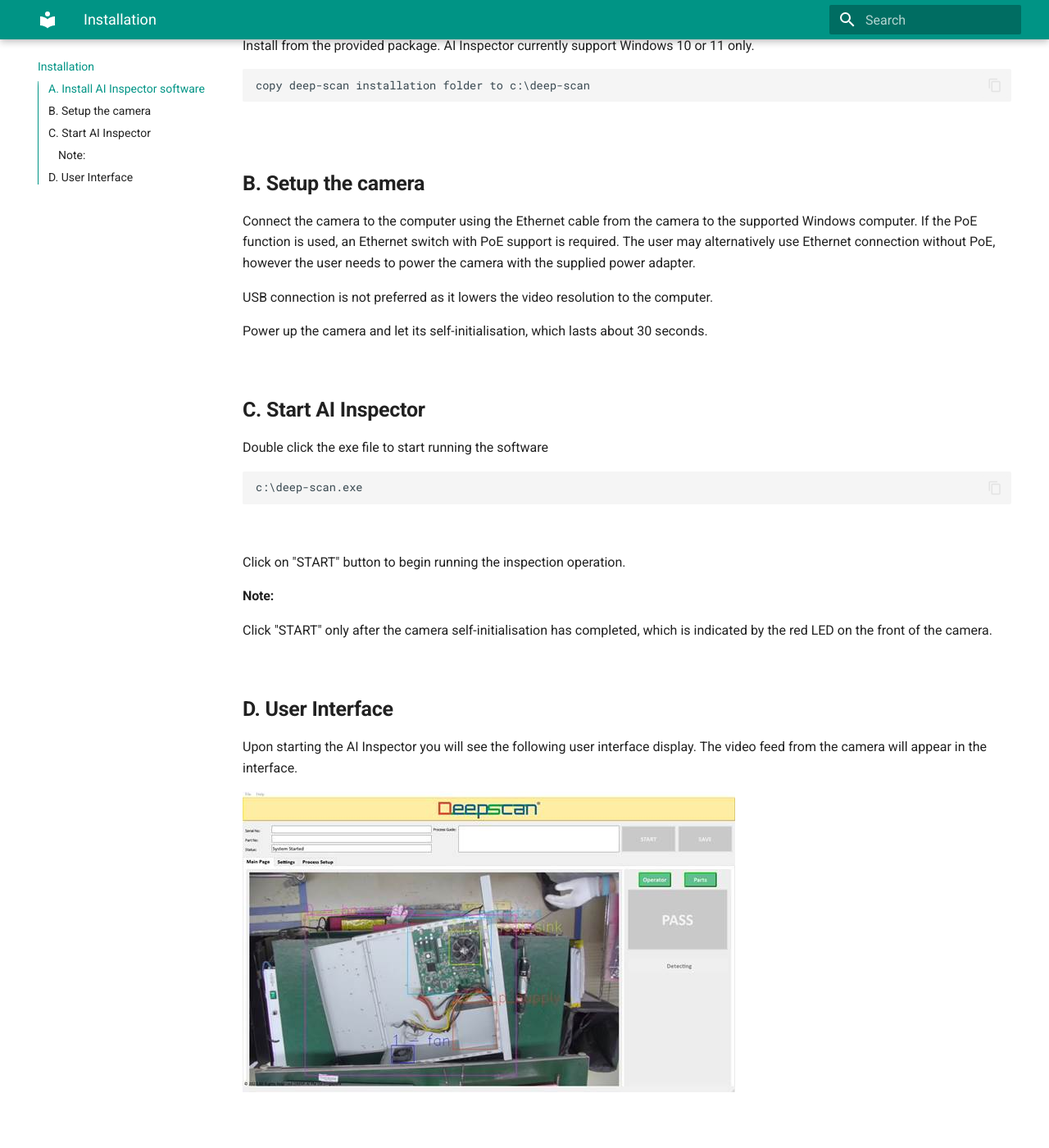
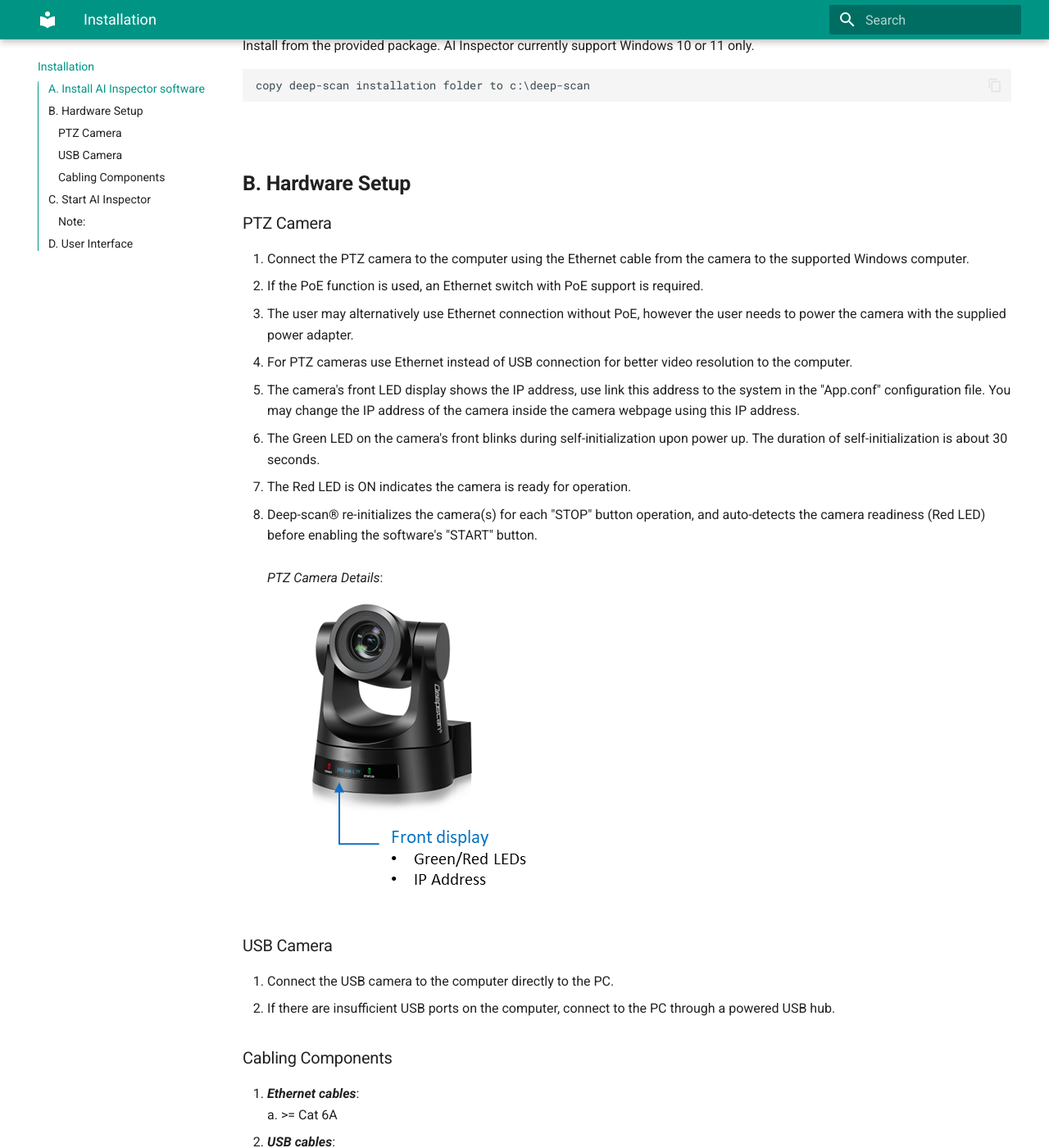
Before and after one commit to deep-scan/ai_inspector_guide, an MkDocs documentation site: the page built from docs/installation.md, in a window 1280 px wide and 1400 px high, scrolled down 236 px. Shown: the whole window at 82% size. Built offline with MkDocs 1.6.1 and Material for MkDocs 9.7.7, drawn with Linux system fonts in a browser that asks for light colours; some of the changed text lies outside the part shown.

Commit message:
$Update Installation 15Apr24

````diff
--- a/docs/installation.md
+++ b/docs/installation.md
@@ -8,18 +8,42 @@
 ```
 <br/>
 
-## **B. Setup the camera**
-Connect the camera to the computer using the Ethernet cable from the camera to the supported Windows computer.
-If the PoE function is used, an Ethernet switch with PoE support is required.
-The user may alternatively use Ethernet connection without PoE, however the user needs to power the camera with the supplied power adapter.
+## **B. Hardware Setup**
+### PTZ Camera<br/>
+1. Connect the PTZ camera to the computer using the Ethernet cable from the camera to the supported Windows computer.<br/>
+2. If the PoE function is used, an Ethernet switch with PoE support is required.<br/>
+3. The user may alternatively use Ethernet connection without PoE, however the user needs to power the camera with the supplied power adapter.<br/>
+4. For PTZ cameras use Ethernet instead of USB connection for better video resolution to the computer.<br/>
+5. The camera's front LED display shows the IP address, use link this address to the system in the "App.conf" configuration file. You may change the IP address of the camera inside the camera webpage using this IP address.<br/>
+6. The Green LED on the camera's front blinks during self-initialization upon power up. The duration of self-initialization is about 30 seconds.<br/>
+7. The Red LED is ON indicates the camera is ready for operation.<br/>
+8. Deep-scan&reg; re-initializes the camera(s) for each "STOP" button operation, and auto-detects the camera readiness (Red LED) before enabling the software's "START" button.<br/>
+<br/>
+*PTZ Camera Details*: <br/>
+![install_3.png](install_3.png)
 <br/>
 
-USB connection is not preferred as it lowers the video resolution to the computer.
+### USB Camera<br/>
+1. Connect the USB camera to the computer directly to the PC.<br/>
+2. If there are insufficient USB ports on the computer, connect to the PC through a powered USB hub.<br/>
+
+### Cabling Components<br/>
+1. ***Ethernet cables***: <br/>
+a. >= Cat 6A<br/>
+2. ***USB cables***: <br/>
+a. USB3.0 with Boosters<br/>
+3. ***Ethernet Switch***: <br/>
+a. Example: TP-Link TL-SG105PE<br/>
+4. ***USB Powered Hub***: <br/>
+a. Example: TP-Link UH700<br/>
+<br/>
+<br/>
+*Hardware Schematics*: <br/>
+![install_1.png](install_1.png)
+<br/>
 <br/>
 
-Power up the camera and let its self-initialisation, which lasts about 30 seconds.
-<br/>
-<br/>
+
 
 ## **C. Start AI Inspector**
 Double click the exe file to start running the software
@@ -40,8 +64,10 @@
 ## **D. User Interface**
 Upon starting the AI Inspector you will see the following user interface display.
 The video feed from the camera will appear in the interface.
-
-![img.png](img.png)
+<br/>
+<br/>
+*User Interface*: <br/>
+![install_2.png](install_2.png)
 
 <br/>
 <br/>
````
Also changed, not shown: docs/img.png (deleted), docs/install_1.png (added), docs/install_2.png (added), docs/install_3.png (added).
